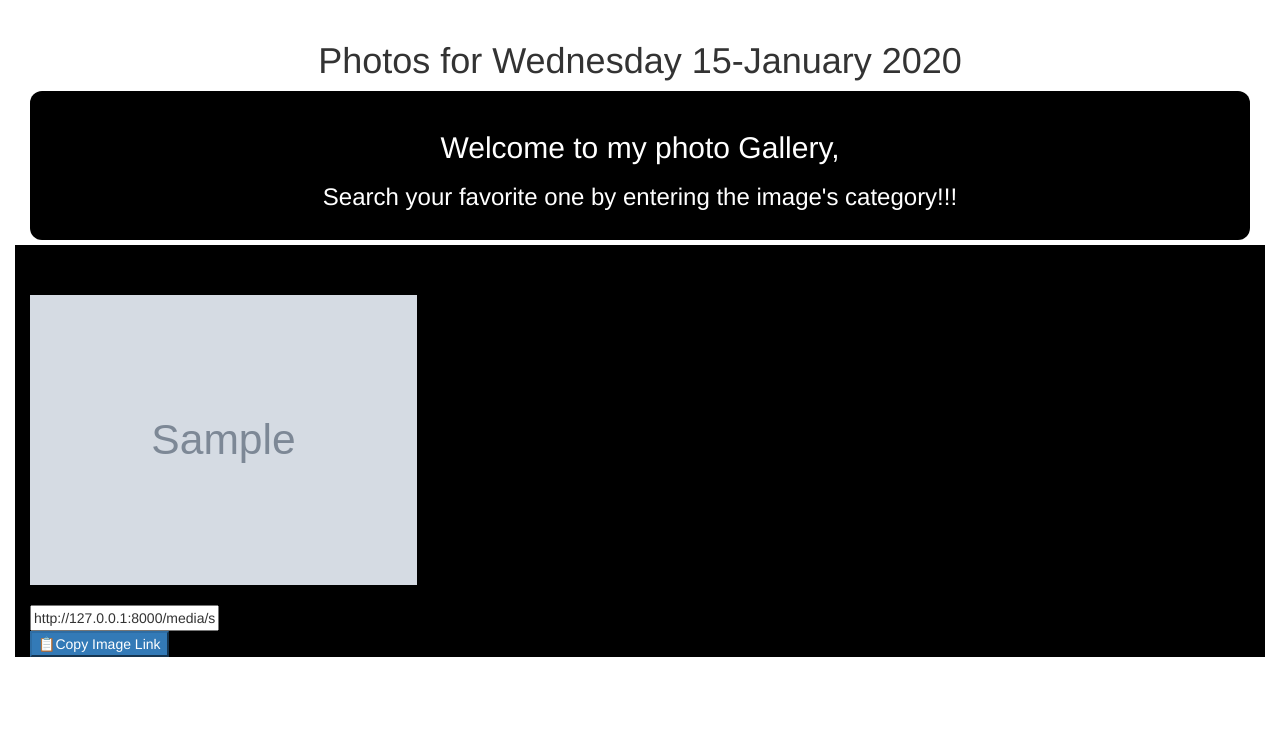
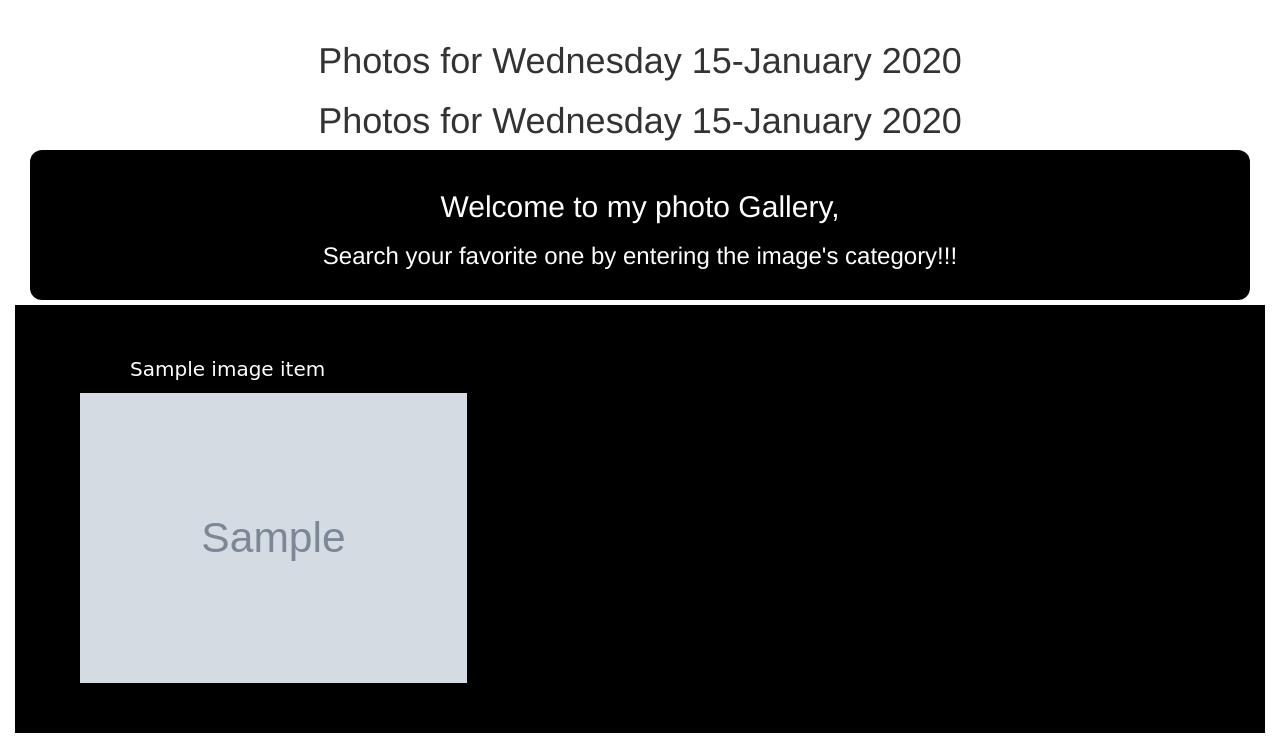
Before and after one commit to honorine1/gallery, a Django app: template photos/templates/all_photos/today_photo.html in a window 1280 px wide. Shown: the part 52-800 px from the top of the page. Run offline with Django 3.2, Linux system fonts and the light colour scheme; the template is opened without the code that fills it: most values are stand-ins (such as "Sample title", 1, 10 or a date in 2020); grey boxes marked "Sample" are stand-in pictures; parts of the project's set-up code (start-up, migrations or seed data) failed here and were passed over; some libraries are stand-ins or nearby versions.

Commit message:
today_photo.html content is adde

```diff
--- a/photos/templates/all_photos/today_photo.html
+++ b/photos/templates/all_photos/today_photo.html
@@ -14,31 +14,73 @@
 </script>
 
 
-
+<h1 class='text-center'>Photos for {{date|date:"l d-F Y"}}</h1>
 
 
 
 <div class="container-fluid">
   <div class="text1">
-<h2 >Welcome to my photo Gallery,</h2>
+    <h2>Welcome to my photo Gallery,</h2>
     <h3>Search your favorite one by entering the image's category!!!</h3>
   </div>
-  <!-- Looping through news   -->
-  <div class="row" id="rower1">
+
+
+  <div class="row" id="rower1" >
     {% for image_item in photos %}
-<div id="photo1" class="col-xs-4 col-sm-4 col-md-4 col-lg-4">
-        <a  href="{% url 'image' image_item.id %}"><img src="{{image_item.image.url}}" class="img-responsive" alt="Image"></a><br>
-        <input type="text" value="http://127.0.0.1:8000{{image_item.image.url}}" id="myInput">
+    <div class="col-md-4">
+       <p style="font-size: 20px;padding-left:100px;color:white;font-family: 'Sacramento', cursive">
+        {{image_item.image_name}}</p>
+
+      <img data-toggle="modal" data-target="#{{image_item.id}}" style="margin-left: 50px;margin-bottom: 50px" src="{{image_item.image.url}}"
+        class="img-responsive" alt="Image">
+
+
+
+      <!-- Modal  -->
+      <div class="modal fade" id="{{image_item.id}}" tabindex="-1" role="dialog" aria-labelledby="exampleModalLabel"
+        aria-hidden="true" style="padding-right: 500px">
+        <div class="modal-dialog" role="document">
+          <div class="modal-content">
+            <div class="modal-header">
+              <h5 class="modal-title" id="exampleModalLabel" style="font-family: 'Philosopher', sans-serif;font-size: 15px">{{image_item.image_name}}
+              </h5>
+              <button type="button" class="close" data-dismiss="modal" aria-label="Close">
+                <span aria-hidden="true">&times;</span>
+              </button>
+            </div>
+            <div class="modal-body">
+
+
+              <img style="border-radius: 100px" src="{{image_item.image.url}}" alt="image"> <br><br>
+              <p style="font-size: 20px;font-family: 'Sacramento', cursive">
+                image description:{{image_item.image_description}}</p>
+              <p style="font-size: 20px;font-family: 'Sacramento', cursive">
+                image category:{{image_item.image_category}}</p>
+              <p style="font-size: 20px;font-family: 'Sacramento', cursive">
+                image location:{{image_item.image_location}}</p>
+
+              <input type="text" value="http://127.0.0.1:8000{{image_item.image.url}}" id="myInput" style="font-family: 'Sacramento', cursive;font-size: 20px">
               <br>
               <button class="rounded btn-primary" onclick=copyImageLink()>📋Copy Image Link</button>
+
+
+
+
             </div>
-
-  {% empty %}
-  <div class="row">
-    <h2 class="text-center">There No image Items</h2>
+            <div class="modal-footer">
+              <button type="button" class="btn btn-secondary" data-dismiss="modal" style="font-family: 'Sacramento', cursive;font-size: 20px">Close</button>
             </div>
-  {% endfor %}
+          </div>
         </div>
       </div>
 
+
+    </div>
+      {% endfor%}
+
+  </div>
+
+</div>
+
+
 {% endblock %}
```
Lines whose indentation alone changed are shown as unchanged.
